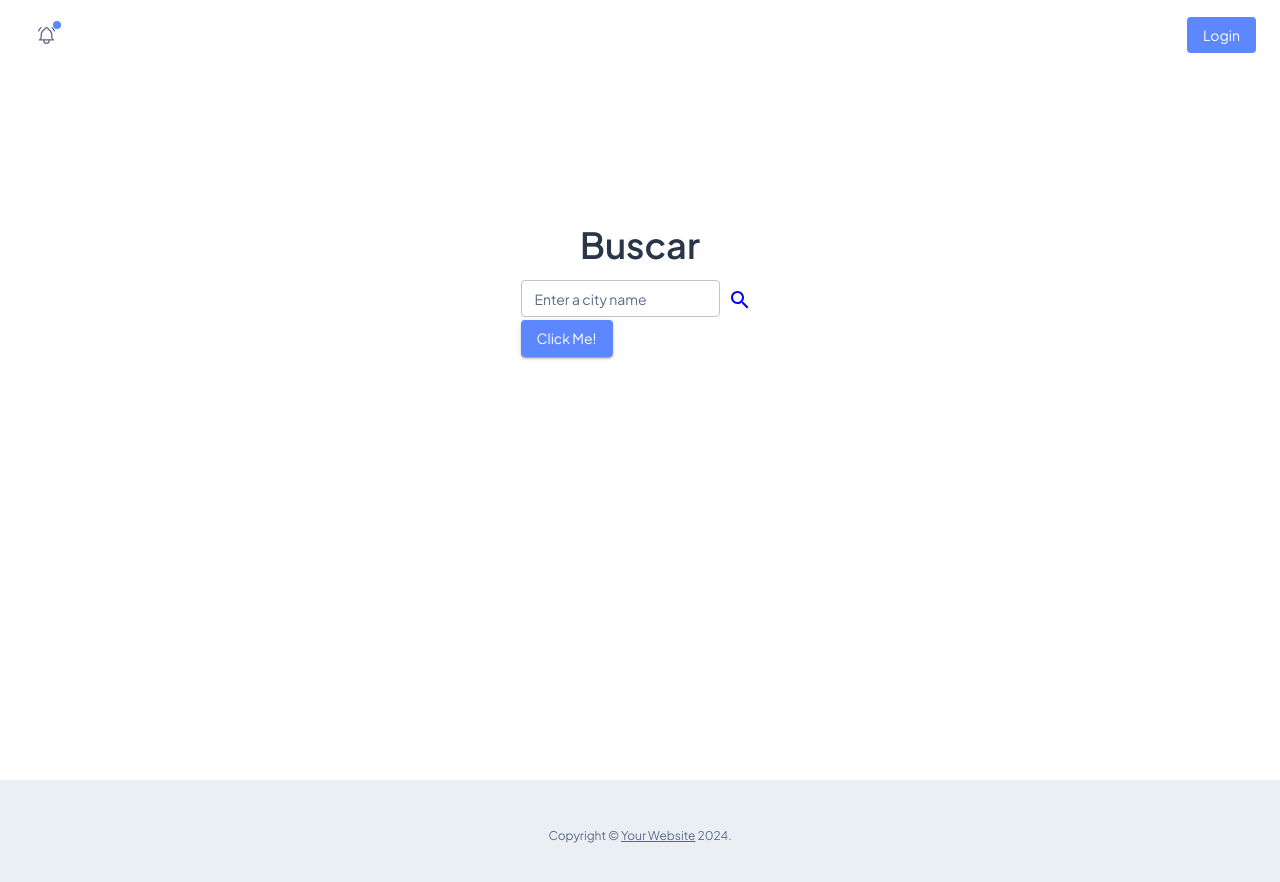
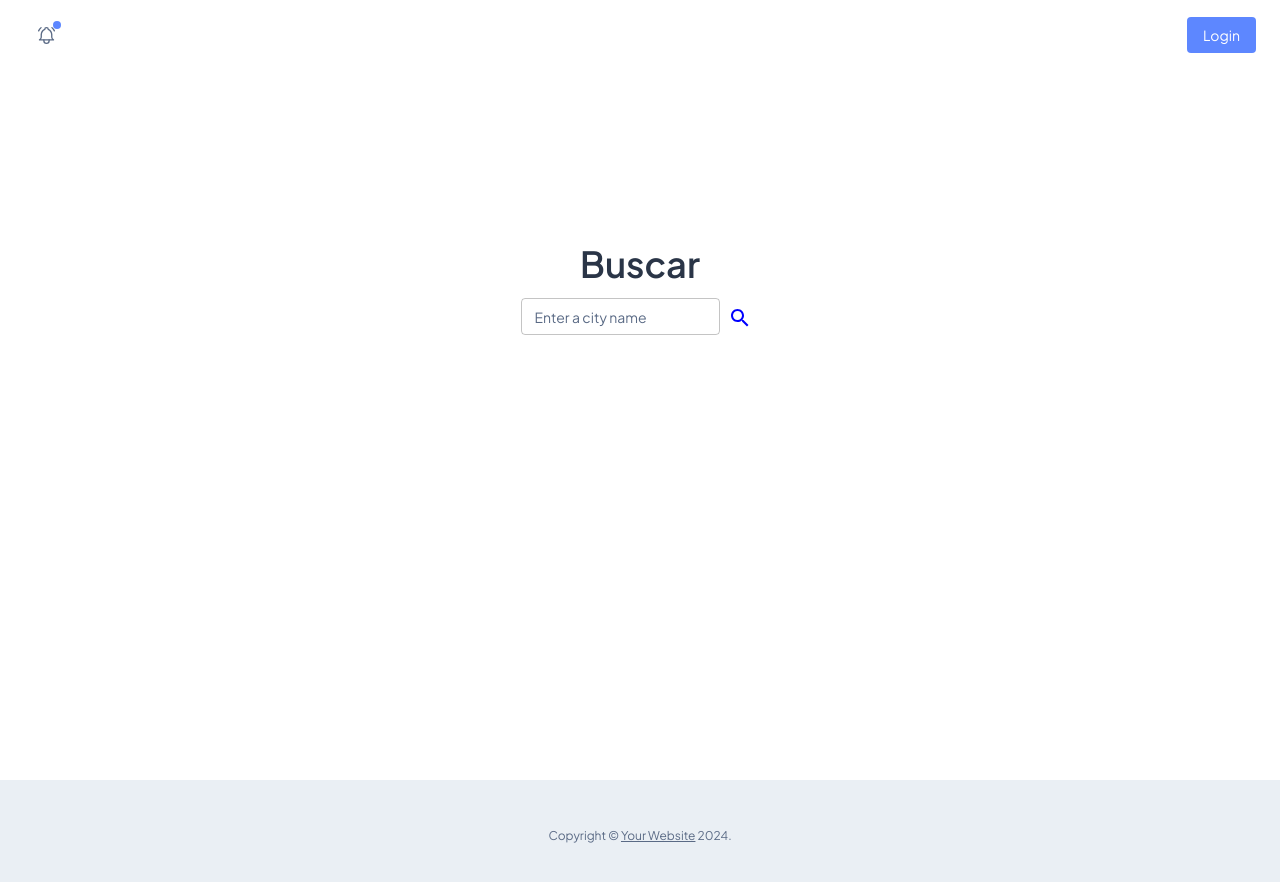
Before and after one commit to Ahorraton/front, a Next.js app: page / in a window 1280 px wide. Shown: the top 882 px of the page. Built offline with nearby package versions, Linux system fonts and the light colour scheme.

Commit message:
refactor: UI improvement

```diff
--- a/src/app/(ahorratonLayout)/page.tsx
+++ b/src/app/(ahorratonLayout)/page.tsx
@@ -1,5 +1,5 @@
 "use client"
-import { useState } from "react";
+import { FC, useState } from "react";
 import { Box, Button, Typography, Grid, IconButton, TextField } from "@mui/material";
 import SearchIcon from '@mui/icons-material/Search';
 import Card from '@mui/material/Card';
@@ -19,13 +19,17 @@ interface Product {
 
 const URI = 'http://localhost:8000/products'; /**Move to a better place */
 
-const SearchBar = ({setSearchQuery}) => (
+interface SearchBarProps {
+  setSearchQuery: (query: string) => void;
+}
+
+const SearchBar: FC<SearchBarProps> = ({ setSearchQuery }) => (
   <form>
     <TextField
       id="search-bar"
       className="text"
       onInput={(e) => {
-        setSearchQuery(e.target.value);
+        setSearchQuery((e.target as HTMLInputElement).value);
       }}
       label="Enter a city name"
       variant="outlined"
@@ -105,12 +109,13 @@ export default function Home() {
         <SearchBar setSearchQuery={setSearchQuery} />
 
 
-        <Button
+        {/* <Button
           variant='contained'
           onClick={handleClick}
           color='primary'>
           Click me!
-        </Button>
+        </Button> */}
+
         <Box>
           {error && <p>{error}</p>}
 
```
